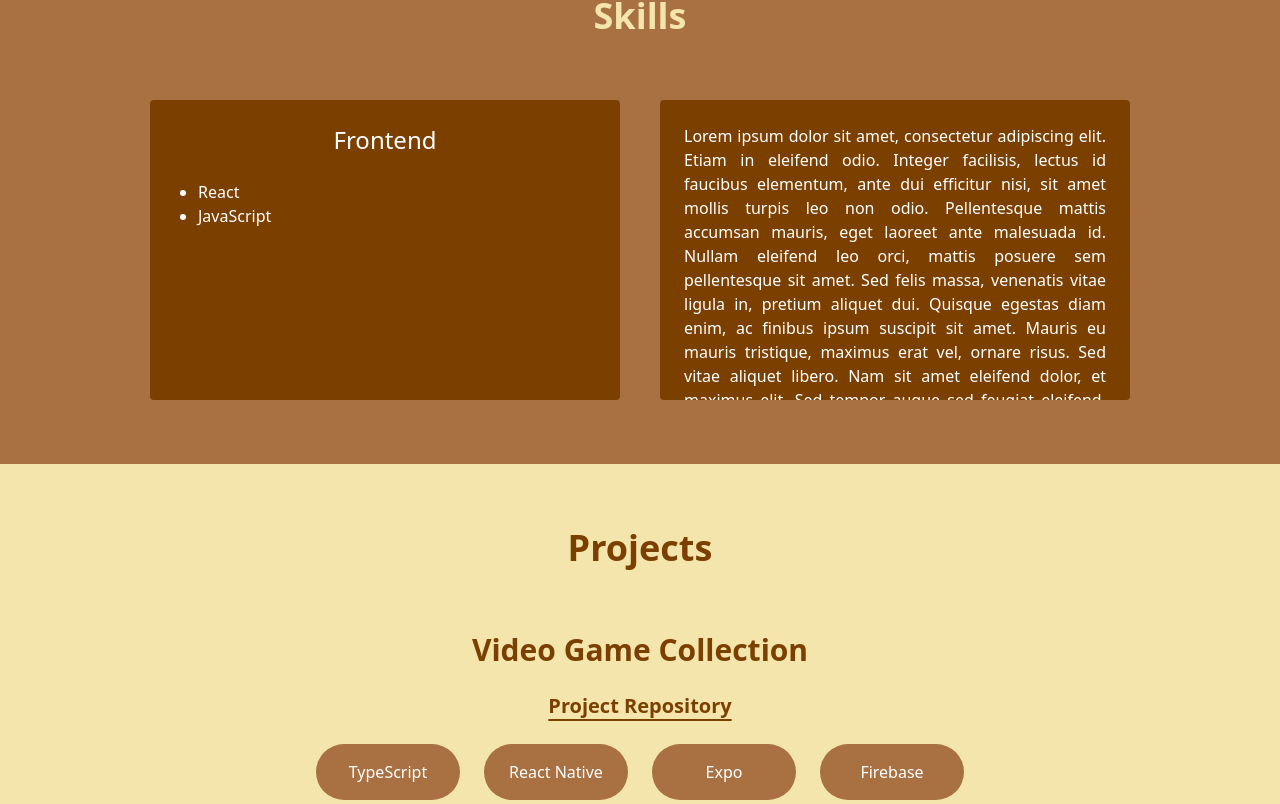
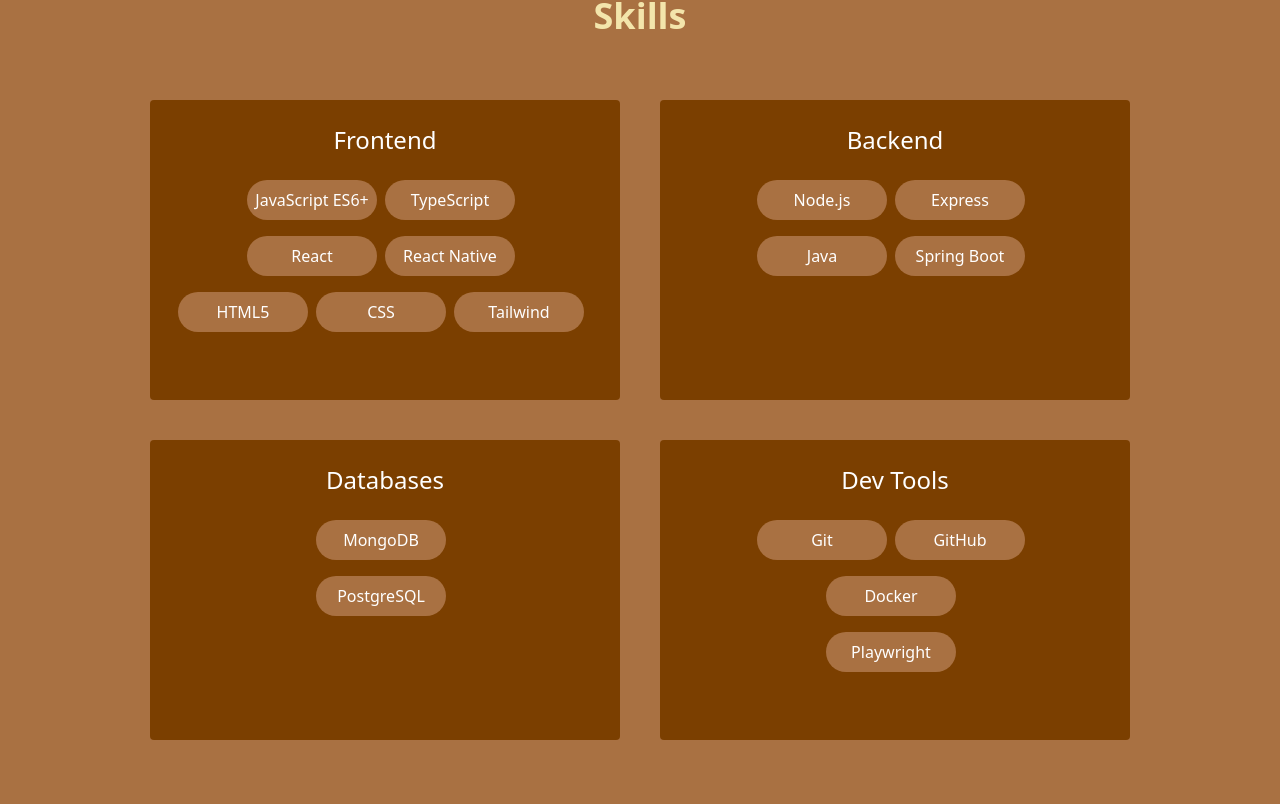
Before and after one commit to joakha/joakha.github.io, a React (Vite) app: page / in a window 1280 px wide. Shown: the part 736-1540 px from the top of the page. Built offline with nearby package versions, Linux system fonts and the light colour scheme.

Commit message:
work on skills section

```diff
--- a/src/components/About.jsx
+++ b/src/components/About.jsx
@@ -11,6 +11,7 @@
                 <div className="flex gap-4">
                     {aboutLinks.map((link) => (
                         <Link
+                            key={link.name}
                             name={link.name}
                             address={link.address}
                         />
--- a/src/components/Chiplet.jsx
+++ b/src/components/Chiplet.jsx
@@ -1,6 +1,6 @@
 const Chiplet = ({ itemName }) => {
     return (
-        <button className='bg-chocolate-light p-4 rounded-4xl mx-2 w-[144px] h-[56p] text-white'>
+        <button className='bg-chocolate-light mr-2 rounded-4xl w-[130px] h-[40px] text-white'>
             {itemName}
         </button>
     )
--- /dev/null
+++ b/src/components/SkillBox.jsx
@@ -0,0 +1,21 @@
+import Chiplet from "./Chiplet"
+
+const SkillBox = ({ skillsInfo }) => {
+    return (
+        <div className="h-[300px] w-[325px] md:w-[375px] lg:w-[470px] bg-chocolate-milk text-white p-6 rounded flex-shrink-0">
+            <h2 className="text-center text-2xl mb-6">{skillsInfo.header}</h2>
+            {skillsInfo.arrays.map((skillRow, index) => (
+                <div key={index} className="flex justify-center mb-4">
+                    {skillRow.map((skillString) => (
+                        <Chiplet
+                            key={skillString}
+                            itemName={skillString}
+                        />
+                    ))}
+                </div>
+            ))}
+        </div>
+    )
+}
+
+export default SkillBox
--- a/src/components/Skills.jsx
+++ b/src/components/Skills.jsx
@@ -1,4 +1,5 @@
-import { lorem } from "../constants"
+import { skillBoxesContents } from "../constants"
+import SkillBox from "./SkillBox"
 
 const Skills = () => {
   return (
@@ -7,18 +8,10 @@
         Skills
       </div>
 
-      <div className="flex flex-col items-center lg:flex-row lg:justify-center gap-10 p-16">
-        <div className="h-[300px] w-[325px] md:w-[375px] lg:w-[470px] bg-chocolate-milk text-white p-6 overflow-auto rounded flex-shrink-0">
-          <h2 className="text-center text-2xl">Frontend</h2>
-          <ul className="p-6">
-            <li className="list-disc">React</li>
-            <li className="list-disc">JavaScript</li>
-          </ul>
-        </div>
-
-        <div className="h-[300px] w-[325px] md:w-[375px] lg:w-[470px] bg-chocolate-milk text-white text-justify p-6 overflow-auto rounded flex-shrink-0">
-          {lorem}
-        </div>
+      <div className="flex flex-col flex-wrap items-center lg:flex-row lg:justify-center gap-10 p-16">
+          {skillBoxesContents.map((boxContents) => (
+            <SkillBox skillsInfo={boxContents} />
+          ))}
       </div>
     </section>
   )
--- a/src/constants.js
+++ b/src/constants.js
@@ -37,8 +37,42 @@
   }
 ]
 
+const skillBoxesContents = [
+  {
+    header: "Frontend",
+    arrays: [
+      ["JavaScript ES6+", "TypeScript"],
+      ["React", "React Native"],
+      ["HTML5", "CSS", "Tailwind"]
+    ]
+  },
+  {
+    header: "Backend",
+    arrays: [
+      ["Node.js", "Express"],
+      ["Java", "Spring Boot"]
+    ]
+  },
+  {
+    header: "Databases",
+    arrays: [
+      ["MongoDB"],
+      ["PostgreSQL"]
+    ]
+  },
+  {
+    header: "Dev Tools",
+    arrays: [
+      ["Git", "GitHub"],
+      ["Docker"],
+      ["Playwright"]
+    ]
+  }
+]
+
 export {
   lorem,
   projects,
-  aboutLinks
+  aboutLinks,
+  skillBoxesContents
 }
```
